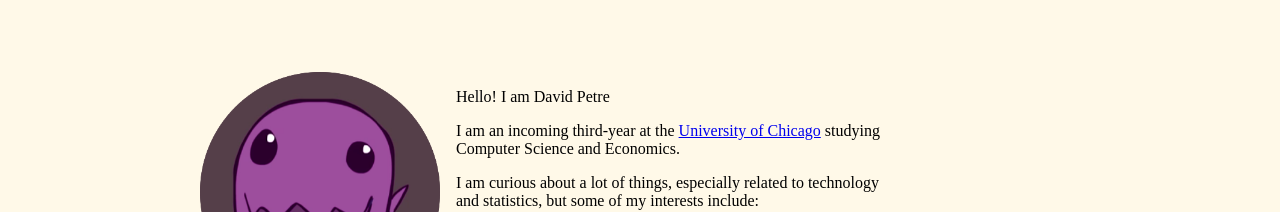
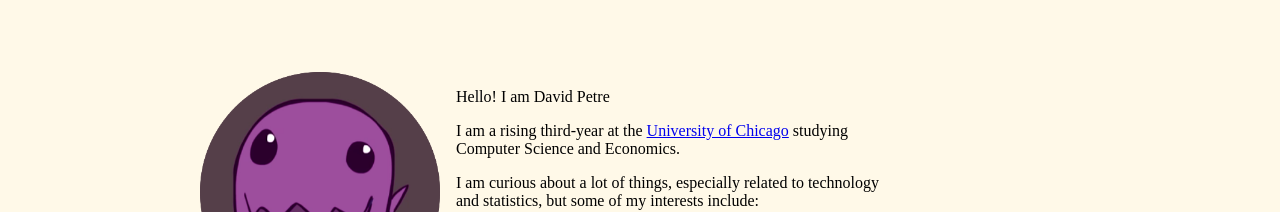
Before and after one commit to dpeachpeach/dpeachpeach.github.io, a Next.js app: page / in a window 1280 px wide. Shown: the top 212 px of the page. Built offline with nearby package versions, Linux system fonts and the light colour scheme.

Commit message:
Update page.js

```diff
--- a/app/page.js
+++ b/app/page.js
@@ -18,7 +18,7 @@ export default function Page() {
         </div>
         <div className={styles.txtBox}>
           <p>Hello! I am David Petre</p>
-          <p>I am an incoming third-year at the&nbsp;
+          <p>I am a rising third-year at the&nbsp;
             <a href="https://www.uchicago.edu/en" target="_blank">University of Chicago</a>
              &nbsp;studying Computer Science and Economics.
           </p>
```
